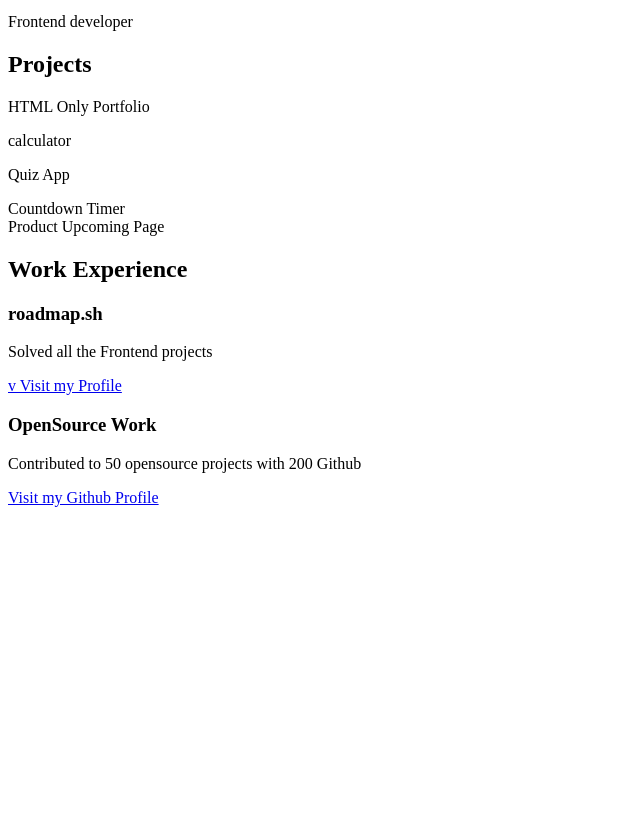
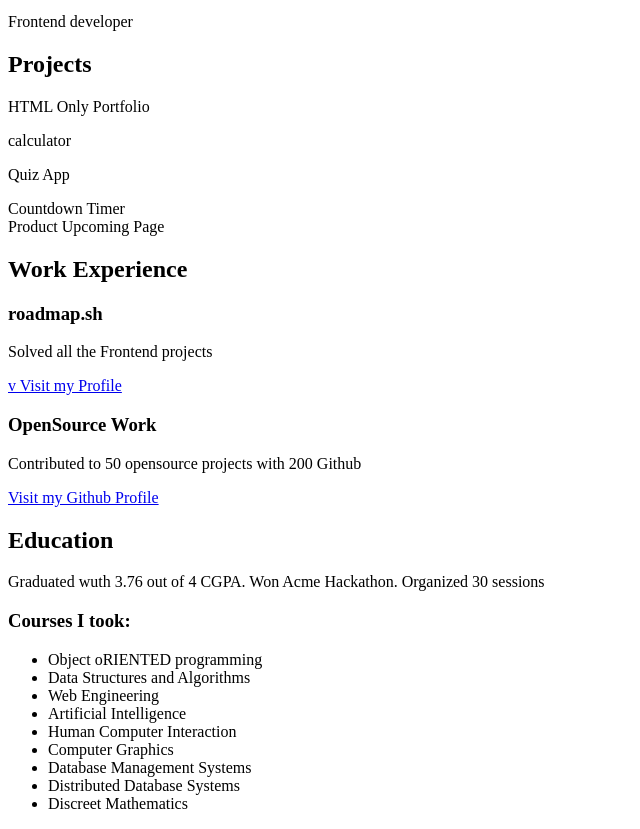
Before and after one commit to scribeNcode/mini-porfolio, a plain HTML site: page index.html in a window 1280 px wide. Shown: the part 155-984 px from the top of the page, without its empty margins (0-640 px from the left). Before the commit the page ends 800 px from the top, so only its background shows below. Drawn offline with Linux system fonts and the light colour scheme.

Commit message:
add education section texts

```diff
--- a/index.html
+++ b/index.html
@@ -52,7 +52,22 @@
             <a href="#">Visit my Github Profile</a>
           </div>
         </section>
-        <section class="education-section"></section>
+        <section class="education-section">
+          <h2>Education</h2>
+          <p>Graduated wuth 3.76 out of 4 CGPA. Won Acme Hackathon. Organized 30 sessions</p>
+          <h3>Courses I took:</h3>
+          <ul>
+            <li>Object oRIENTED programming</li>
+            <li>Data Structures and Algorithms</li>
+            <li>Web Engineering</li>
+            <li>Artificial Intelligence</li>
+            <li>Human Computer Interaction</li>
+            <li>Computer Graphics</li>
+            <li>Database Management Systems</li>
+            <li>Distributed Database Systems</li>
+            <li>Discreet Mathematics</li>
+          </ul>
+        </section>
       </section>
     </main>
     <footer></footer>
```
